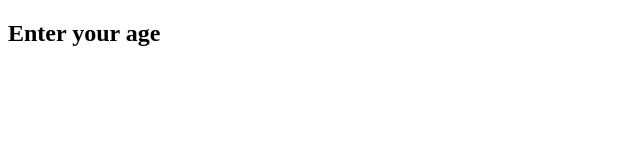
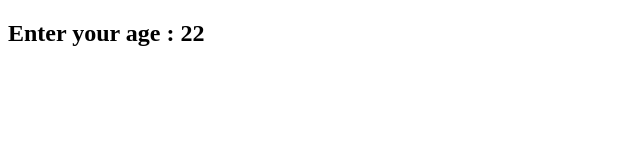
Before and after one commit to Dines-A/agecalculator, a plain HTML site: page ageCalculator/index.html in a window 1280 px wide. Shown: the full height of the page, 0-640 px from the left. Drawn offline with Linux system fonts and the light colour scheme.

Commit message:
Update index.html

```diff
--- a/ageCalculator/index.html
+++ b/ageCalculator/index.html
@@ -10,7 +10,7 @@
 
 <body>
     <h2>
-        Enter your age
+        Enter your age : 22
     </h2>
 </body>
 
```
